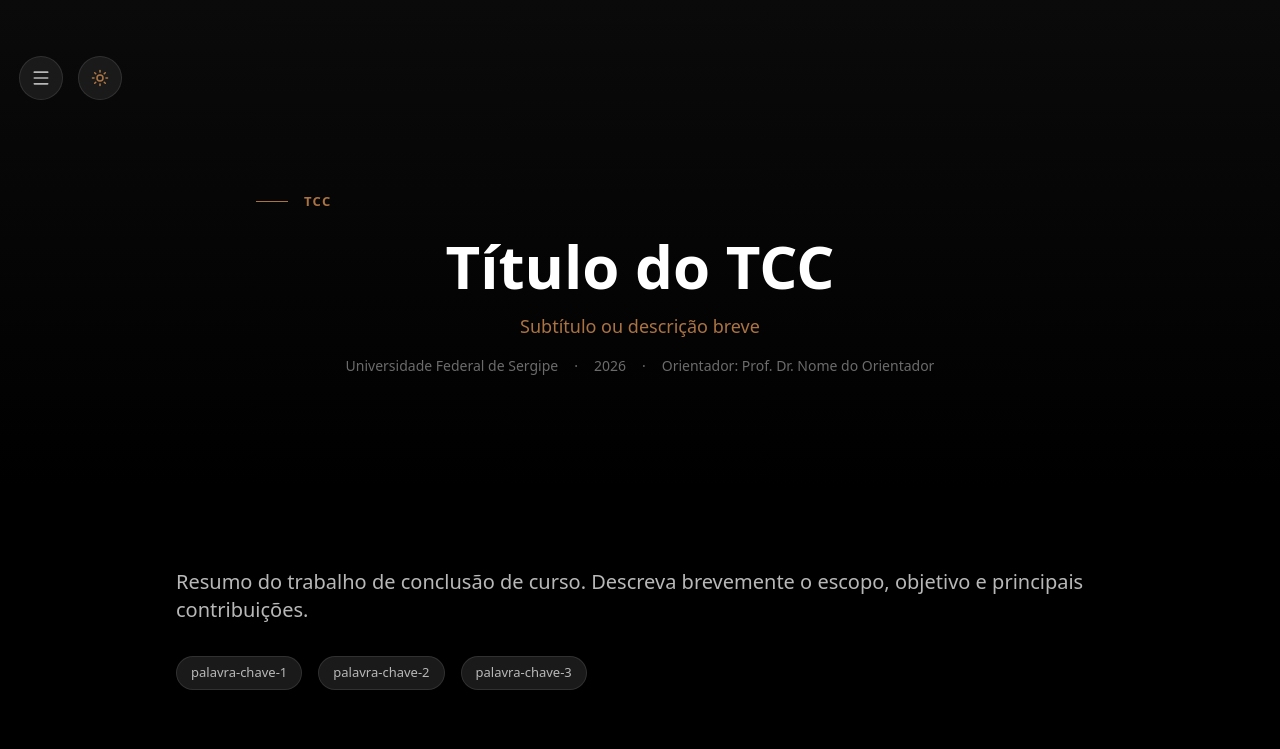
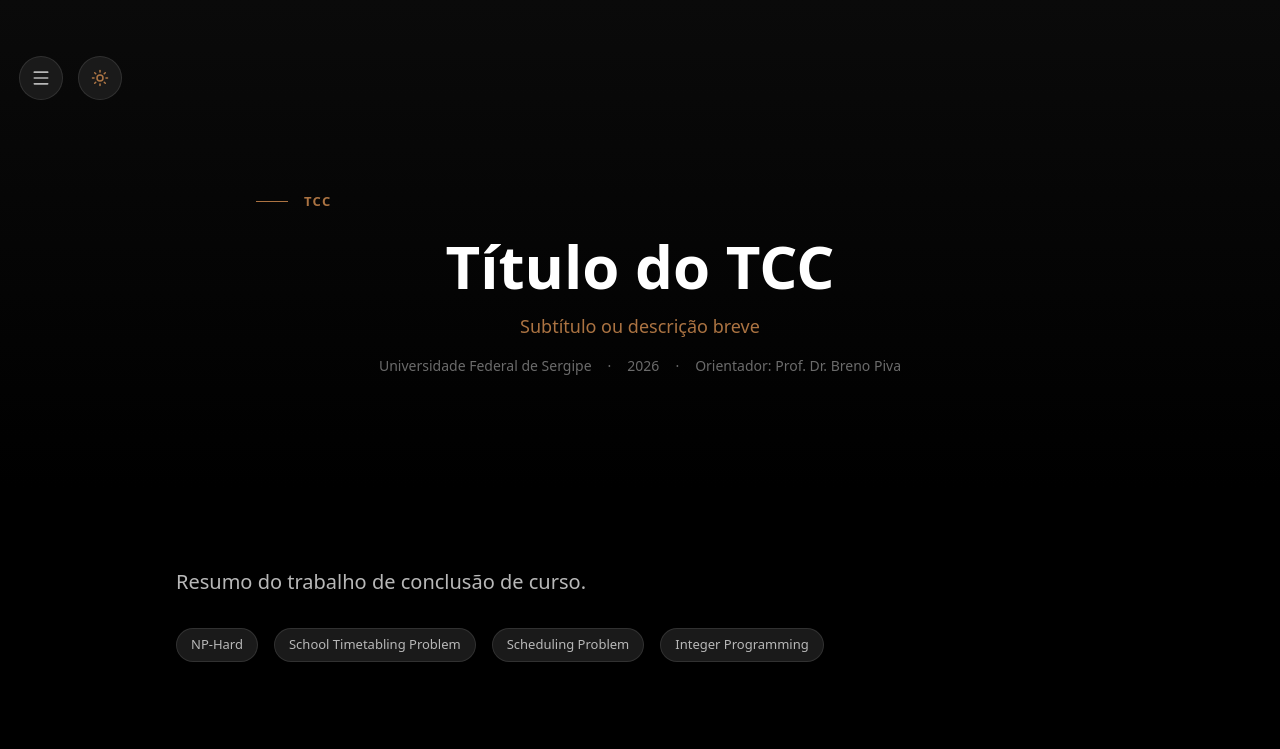
Before and after one commit to bernardosluz/bernasluz-portfolio, a Next.js app: page /tcc in a window 1280 px wide. Shown: the top 749 px of the page. Built offline with nearby package versions, Linux system fonts and the light colour scheme.

Commit message:
style: espaçamento em badge-tech aumentado e mudança no texto do TCC

```diff
--- a/src/app/globals.css
+++ b/src/app/globals.css
@@ -185,9 +185,9 @@ body {
   /* ─── BADGE TECH ─── */
   /* Variante menor para tags de tecnologia dentro de cards */
   .badge-tech {
-    display: inline-flex;
+    display: flex;
+    margin: 0rem 0.2rem 0.2rem 0.2rem;
     padding: 0.3rem 0.625rem;
-
     font-size: 0.75rem;
     font-weight: 500;
     border-radius: 0.375rem;
--- a/src/features/portfolio-hero/components/AboutSection/AboutSection.tsx
+++ b/src/features/portfolio-hero/components/AboutSection/AboutSection.tsx
@@ -127,12 +127,7 @@ export default function AboutSection() {
         </motion.div>
 
           <div className="btn-primary hidden"></div>
-        <motion.div className="mt-32">
-          {/*
-    motion.div é block-level → mt-10 (40px) cria espaço real no fluxo do layout
-    O <a> abaixo não precisa mais de margem, só estiliza o botão
-    Separar espaçamento de estilo é a forma profissional de evitar esse bug
-  */}
+        <motion.div>
           <a
             href={playlist.playlistUrl}
             target="_blank"
--- a/src/features/portfolio-hero/components/ProjectsCarousel/ProjectsCarousel.tsx
+++ b/src/features/portfolio-hero/components/ProjectsCarousel/ProjectsCarousel.tsx
@@ -289,7 +289,7 @@ export default function ProjectsCarousel() {
                       {project.description}
                     </p>
 
-                    <div className="mt-4 flex flex-wrap gap-1.5">
+                    <div className="mt-4 flex flex-wrap">
                       {project.tech.map((tech, techIdx) => (
                         <span key={`${tech}-${techIdx}`} className="badge-tech">
                           {tech}
--- a/src/lib/config.ts
+++ b/src/lib/config.ts
@@ -69,10 +69,10 @@ export const siteConfig = {
     subtitle: "Subtítulo ou descrição breve",
     institution: "Universidade Federal de Sergipe",
     year: 2026,
-    advisor: "Prof. Dr. Nome do Orientador",
+    advisor: "Prof. Dr. Breno Piva",
     abstract:
-      "Resumo do trabalho de conclusão de curso. Descreva brevemente o escopo, objetivo e principais contribuições.",
-    keywords: ["palavra-chave-1", "palavra-chave-2", "palavra-chave-3"],
+      "Resumo do trabalho de conclusão de curso.",
+    keywords: ["NP-Hard", "School Timetabling Problem", "Scheduling Problem", "Integer Programming"],
     articles: [],
   },
 };
```
